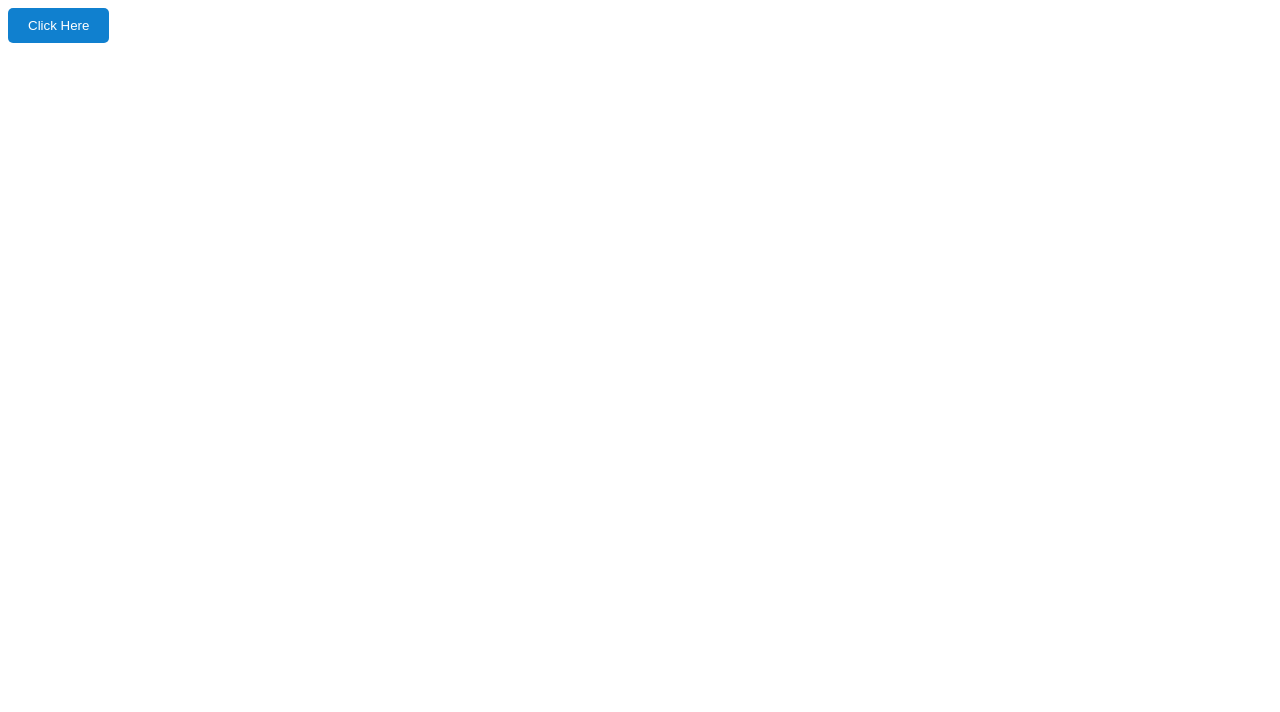
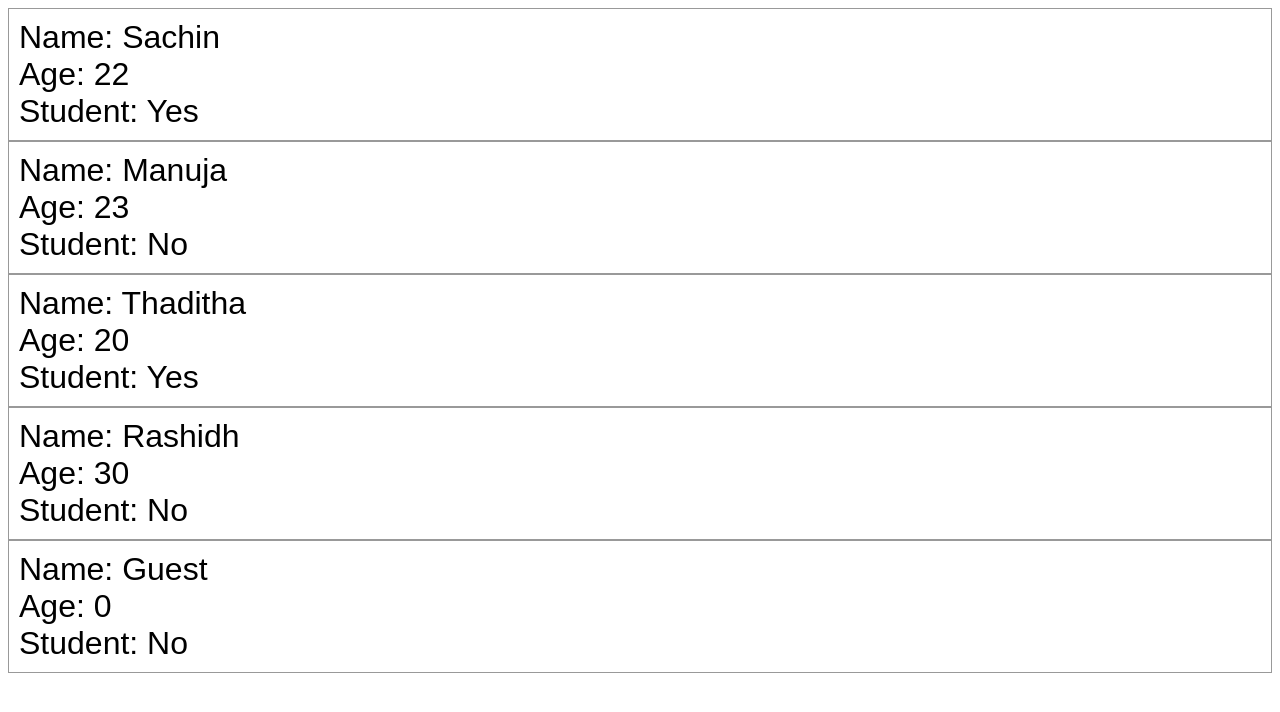
Before and after one commit to SachinAkash01/react-session, a React (Vite) app: page / in a window 1280 px wide. Shown: the top 712 px of the page. Built offline with nearby package versions, Linux system fonts and the light colour scheme.

Commit message:
Props session in react

```diff
--- /dev/null
+++ b/src/AppProps.jsx
@@ -0,0 +1,16 @@
+import React from 'react'
+import Student from './components/Student';
+
+const AppProps = () => {
+  return (
+    <>
+        <Student name="Sachin" age={22} isStudent={true} />
+        <Student name="Manuja" age={23} isStudent={false} />
+        <Student name="Thaditha" age={20} isStudent={true} />
+        <Student name="Rashidh" age={30} isStudent={false} />
+        <Student /> {/* Since the props are not given, the default values for props will be added! */}
+    </>
+  )
+}
+
+export default AppProps;
--- /dev/null
+++ b/src/components/Student.jsx
@@ -0,0 +1,31 @@
+import React from 'react'
+import PropTypes from 'prop-types'
+
+const Student = (props) => {
+  return (
+    <div className="student">
+        <p>Name: {props.name}</p>
+        <p>Age: {props.age}</p>
+        <p>Student: {props.isStudent ? "Yes" : "No"}</p>
+    </div>
+  )
+}
+
+// Using prop types we can define which data types can be given for each element.
+// If the data type doesn't match with the provided type it will give a warning message to the console.
+// But it won't stop running the application.
+Student.propTypes = {
+    name: PropTypes.string,
+    age: PropTypes.number,
+    isStudent: PropTypes.bool
+}
+
+//Default props are used to add values to the proerties if the values are not given.
+//If any of the name, age or isStudent properties are empty, following values will be added to the properties.
+Student.defaultProps = {
+    name: "Guest",
+    age: 0,
+    isStudent: false
+}
+
+export default Student;
--- a/src/index.css
+++ b/src/index.css
@@ -36,3 +36,14 @@
   border: none;
   cursor: pointer;
 }
+
+.student {
+  font-family: Arial, sans-serif;
+  font-size: 2em;
+  padding: 10px;
+  border: 1px solid hsla(0, 0%, 50%, 0.8);
+}
+
+.student p {
+  margin: 0;
+}
--- a/src/main.jsx
+++ b/src/main.jsx
@@ -1,10 +1,10 @@
 import React from 'react'
 import ReactDOM from 'react-dom/client'
-import AppButton from './AppButton.jsx'
+import AppProps from './AppProps.jsx'
 import './index.css'
 
 ReactDOM.createRoot(document.getElementById('root')).render(
   <React.StrictMode>
-    <AppButton />
+    <AppProps/>
   </React.StrictMode>,
 )
```
